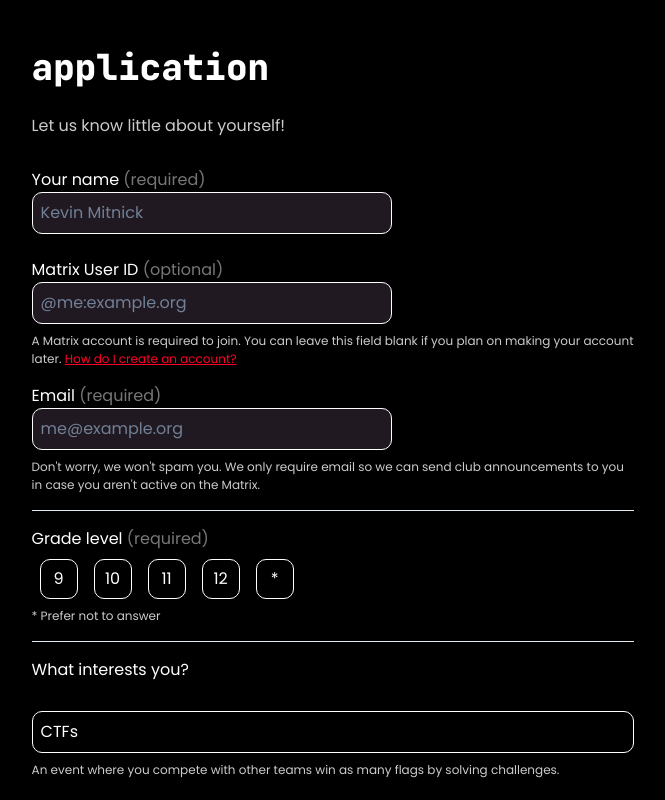
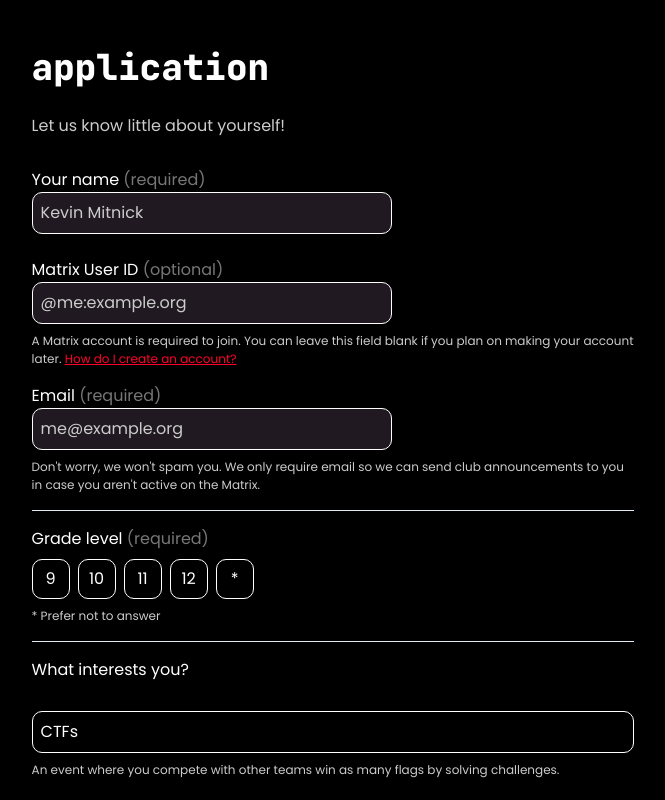
Before and after one commit to cyber5-crhs/website, a Next.js app: page /join in a window 1280 px wide. Shown: the top 800 px of the page, without its empty margins (307-972 px from the left). Built offline with nearby package versions, Linux system fonts and the light colour scheme.

Commit message:
Change placeholder color, remove spacing in grade level

```diff
--- a/styles/Join.module.scss
+++ b/styles/Join.module.scss
@@ -10,6 +10,10 @@ $spacing-sm: 1ch;
   display: flex;
   flex-direction: column;
   gap: $spacing;
+
+  input::placeholder {
+    color: #ccc;
+  }
 }
 
 .header {
@@ -62,6 +66,7 @@ $spacing-sm: 1ch;
     gap: 8px;
 
     input {
+      position: absolute;
       opacity: 0;
       width: 0;
       height: 0;
```
